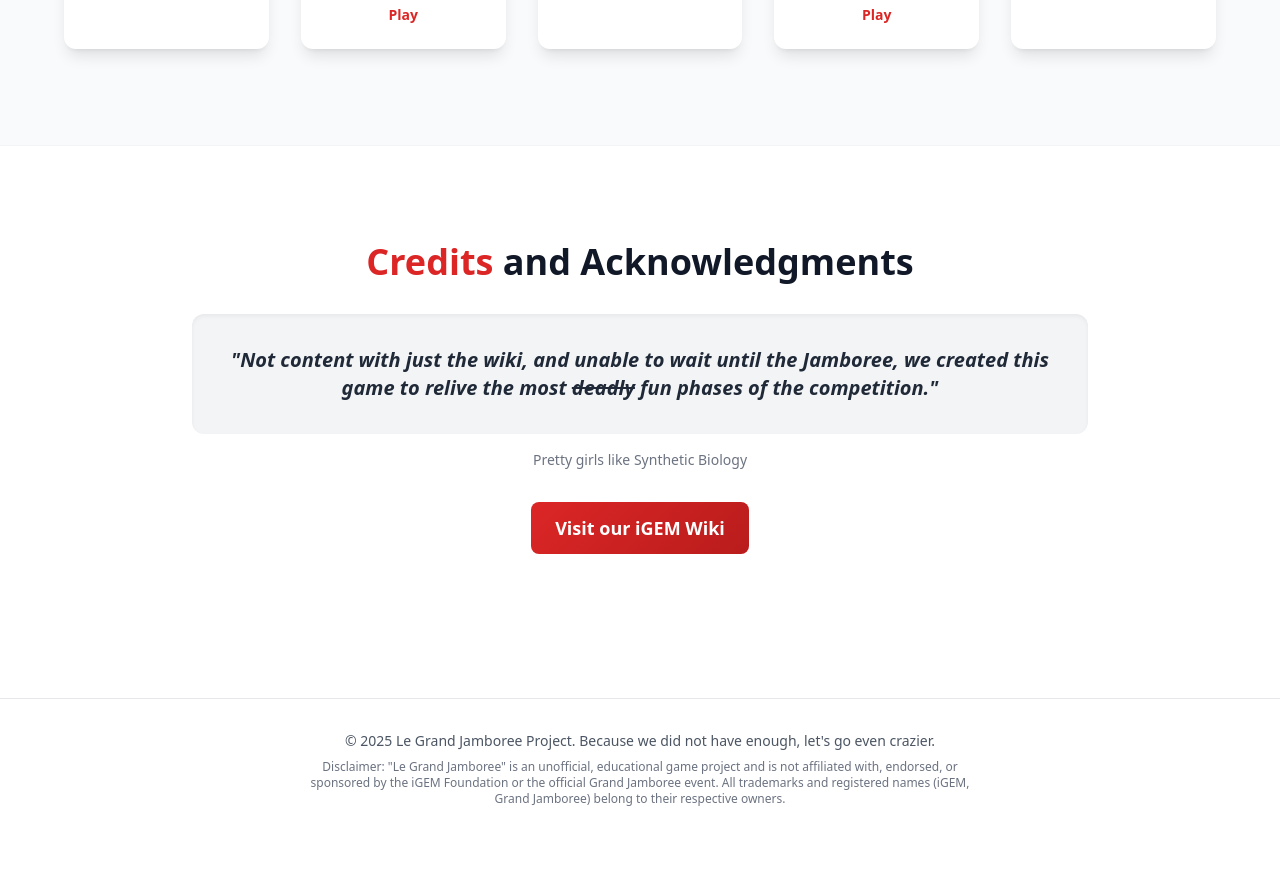
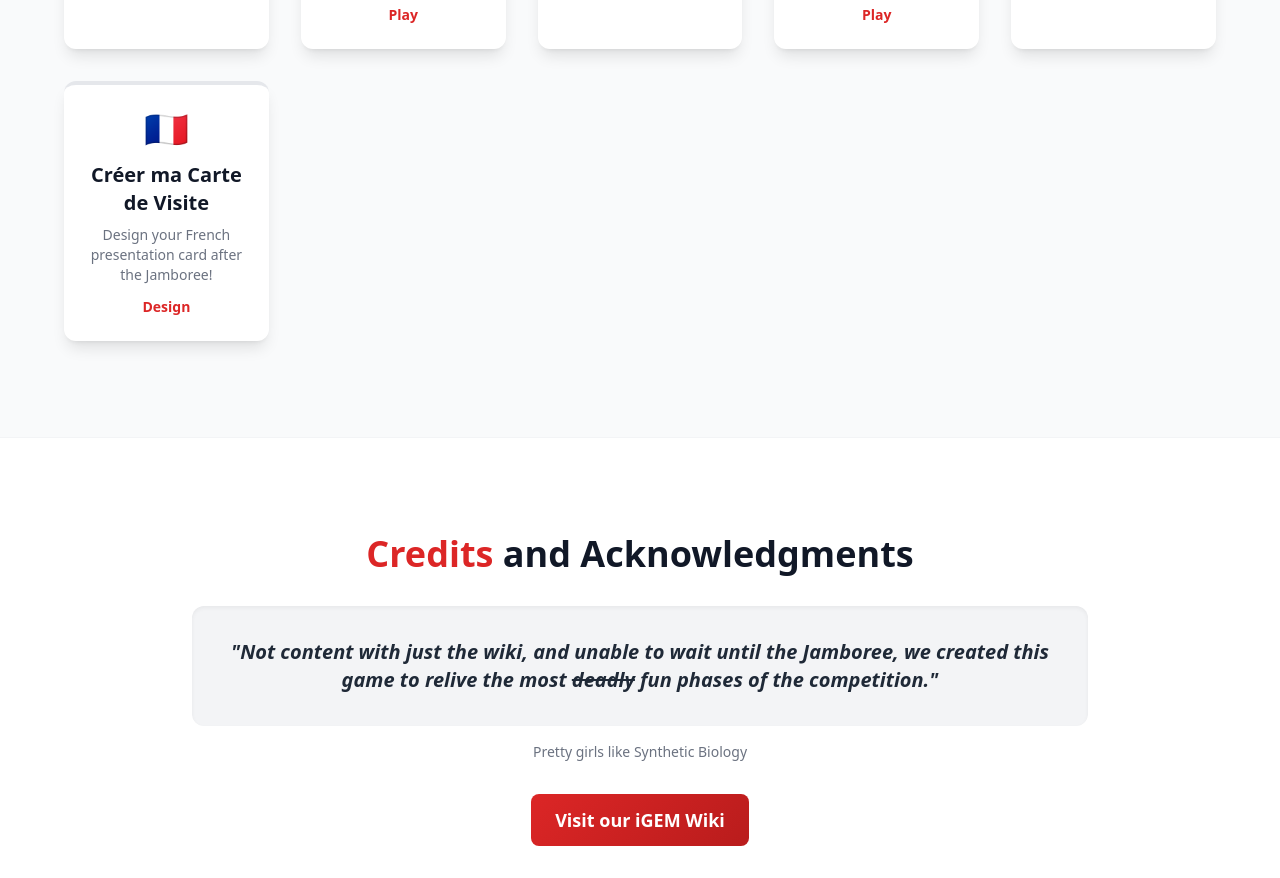
Before and after one commit to Ire57/The-Grand-Jamboree, a plain HTML site: page index.html in a window 1280 px wide. Shown: the part 1409-2287 px from the top of the page. Before the commit the page ends 2248 px from the top, so only its background shows below. Drawn offline with nearby package versions, Linux system fonts and the light colour scheme.

Commit message:
fix links

```diff
--- a/index.html
+++ b/index.html
@@ -149,6 +149,12 @@ before the freeze.</p>
                         <p class="text-sm text-gray-500 mt-2">The Final Stage of the Competition. It's time to celebrate!</p>
                         <p class="text-sm font-bold text-custom-red mt-3">Play</p>
                     </a>
+                    <a href="card.html" class="block bg-white p-6 rounded-xl shadow-lg border-t-4 border-custom-gold hover-lift text-center group">
+    <div class="text-4xl mb-3">🇫🇷</div>
+    <h3 class="text-xl font-semibold text-gray-900 group-hover:text-custom-red transition-colors">Créer ma Carte de Visite</h3>
+    <p class="text-sm text-gray-500 mt-2">Design your French presentation card after the Jamboree!</p>
+    <p class="text-sm font-bold text-custom-red mt-3">Design</p>
+</a>
                 </div>
             </div>
         </section>
```
Also changed, not shown: level3.html (+1 -1 lines), level5.html (+3 -3 lines).
